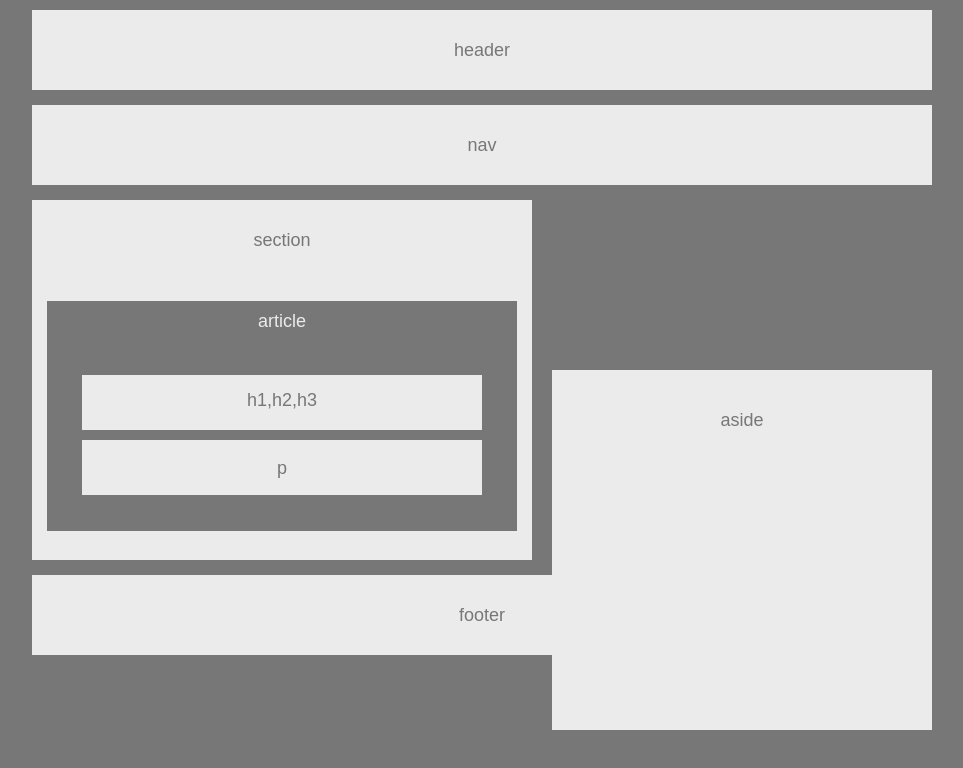
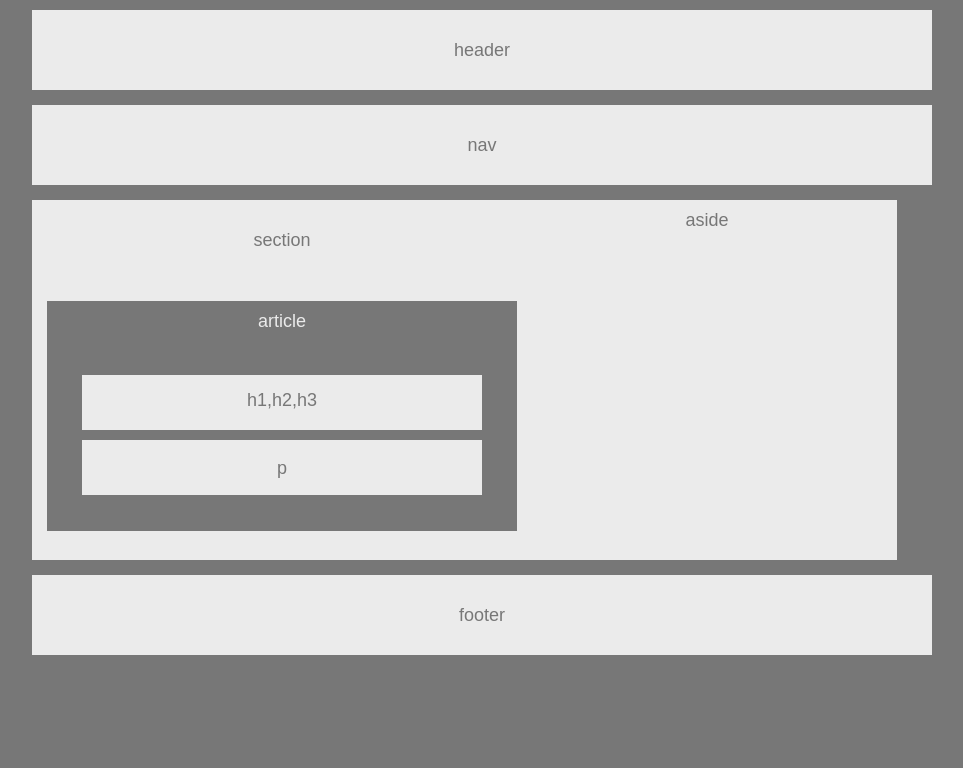
Before and after one commit to saumyad22/wireframe, a plain HTML site: page index.html in a window 1280 px wide. Shown: the whole page, without its empty margins (128-1091 px from the left). Drawn offline with Linux system fonts and the light colour scheme.

Commit message:
made changes

```diff
--- a/style.css
+++ b/style.css
@@ -83,17 +83,18 @@ article{
 }
 
 aside{
-	position: absolute;
+	position: relative;
 	width: 380px;
 	height: 320px;
 	background-color:#ebebeb;
     margin-bottom: 10px;
-	margin-left: 670px;
+	margin-right: 245px;
 	color: #777;
 	float: right;
-	bottom:60px;
+	bottom:360px;
+	padding: 10px 0 30px 0;
 	text-align: center;
-	padding-top: 40px
+
 }
 
 footer{
```
